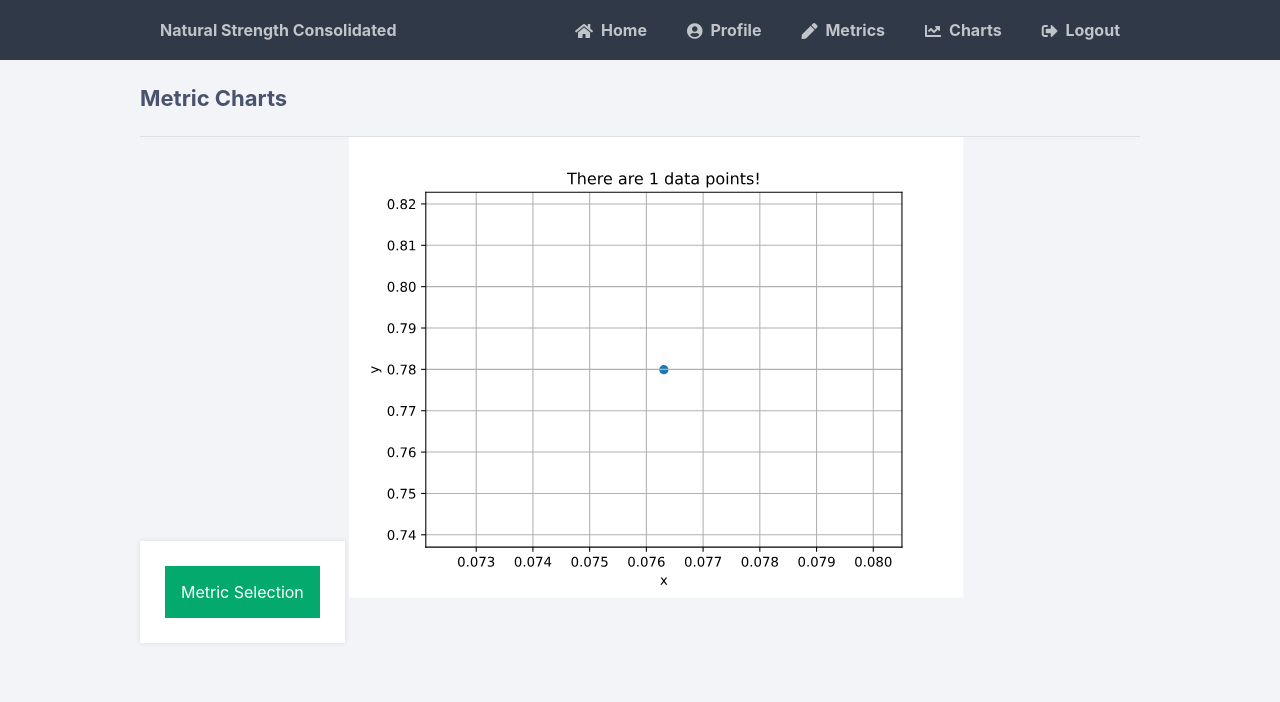
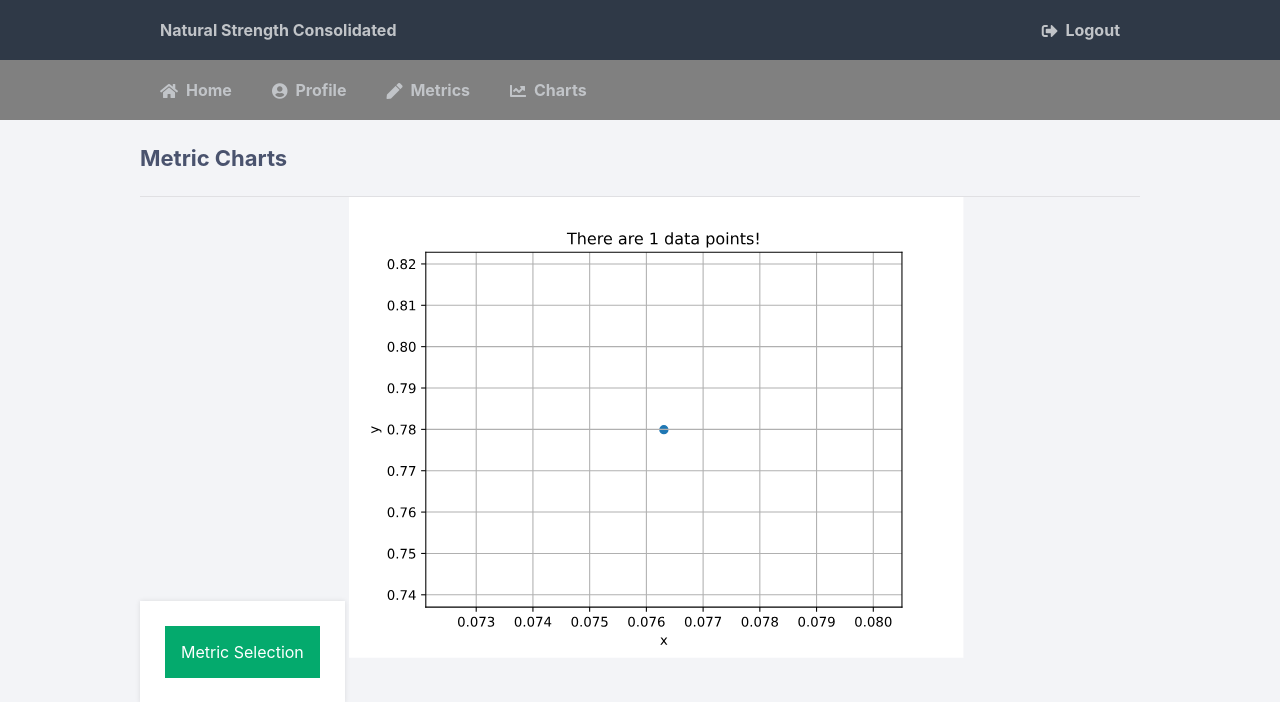
Before and after one commit to jjz17/Natural-Strength, a Flask app: page /plot/1 in a window 1280 px wide. Shown: the top 702 px of the page. Run offline with Flask 2, Linux system fonts and the light colour scheme.

Commit message:
Implemented 2 layer navbar

```diff
--- a/application/static/style.css
+++ b/application/static/style.css
@@ -119,6 +119,10 @@ body {
     height: 60px;
     width: 100%;
     border: 0;
+}
+
+.second {
+    background-color: grey;
 }
 
 .navtop div {
--- a/application/templates/layout.html
+++ b/application/templates/layout.html
@@ -10,14 +10,18 @@
 </head>
 
 <body class="loggedin">
-    <nav class="navtop">
+    <nav class="navtop first">
         <div>
             <h1><a href="{{ url_for('home') }}">Natural Strength Consolidated</a></h1>
+            <a href="{{ url_for('logout') }}"><i class="fas fa-sign-out-alt"></i>Logout</a>
+        </div>
+    </nav>
+    <nav class="navtop second">
+        <div>
             <a href="{{ url_for('home') }}"><i class="fas fa-home"></i>Home</a>
             <a href="{{ url_for('profile') }}"><i class="fas fa-user-circle"></i>Profile</a>
             <a href="{{ url_for('metrics', metric='none') }}"><i class="fas fa-pen"></i>Metrics</a>
             <a href="{{ url_for('chart_metric', metric='weight') }}"><i class="fas fa-chart-line"></i>Charts</a>
-            <a href="{{ url_for('logout') }}"><i class="fas fa-sign-out-alt"></i>Logout</a>
         </div>
     </nav>
     <div class="content">
```
